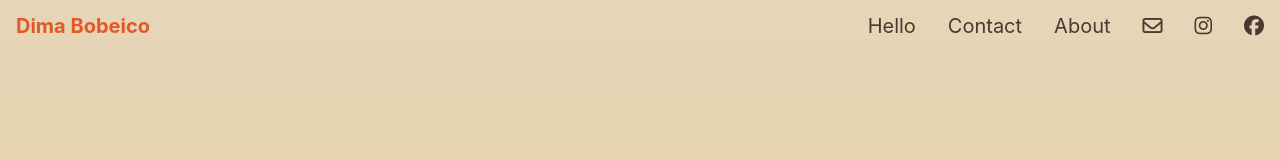
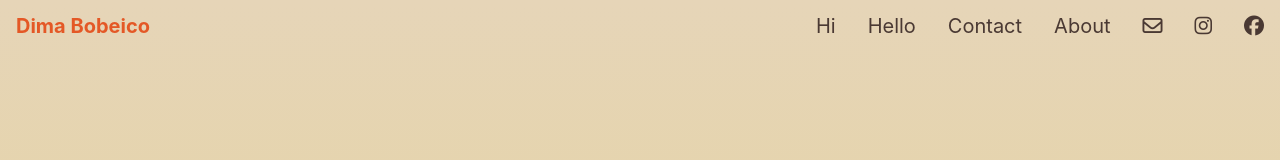
Before and after one commit to Dima-Bobeico/Personal-website-react, a React (Create React App) app: page / in a window 1280 px wide. Shown: the top 160 px of the page. Built offline with nearby package versions, Linux system fonts and the light colour scheme.

Commit message:
New message

```diff
--- a/src/components/navbar.js
+++ b/src/components/navbar.js
@@ -11,6 +11,7 @@ function Navbar() {
                 <li><a href="#">About</a></li>
                 <li><a href="#">Contact</a></li>
                 <li><a href="#">Hello</a></li>
+                <li><a href="#">Hi</a></li>
             </ul>
         </div>
     )
```
